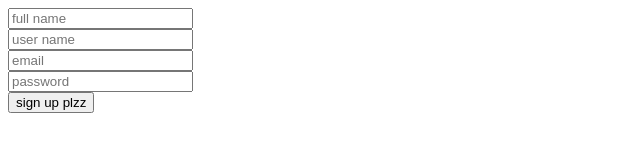
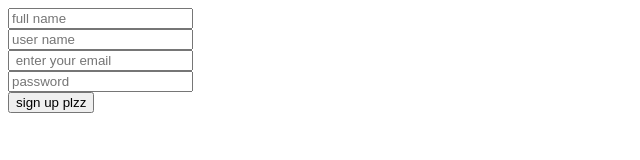
Before and after one commit to naqvi1122/js_local_storage_task, a plain HTML site: page signup.html in a window 1280 px wide. Shown: the full height of the page, 0-640 px from the left. Drawn offline with Linux system fonts and the light colour scheme.

Commit message:
pull check for test

```diff
--- a/signup.html
+++ b/signup.html
@@ -11,7 +11,7 @@
     <form id="signup" onsubmit="return false">
         <input  placeholder="full name" type="text"><br>
         <input placeholder="user name" type="text"><br>
-        <input id="email" name="mail" placeholder="email" type="text"><br>
+        <input id="email" name="mail" placeholder=" enter your email" type="text"><br>
         <input id="password" name="password" placeholder="password" type="text"><br>
         <input type="submit" value="sign up plzz" id="signup-form-submit" onclick="mydata()"><br>
     </form>
```
